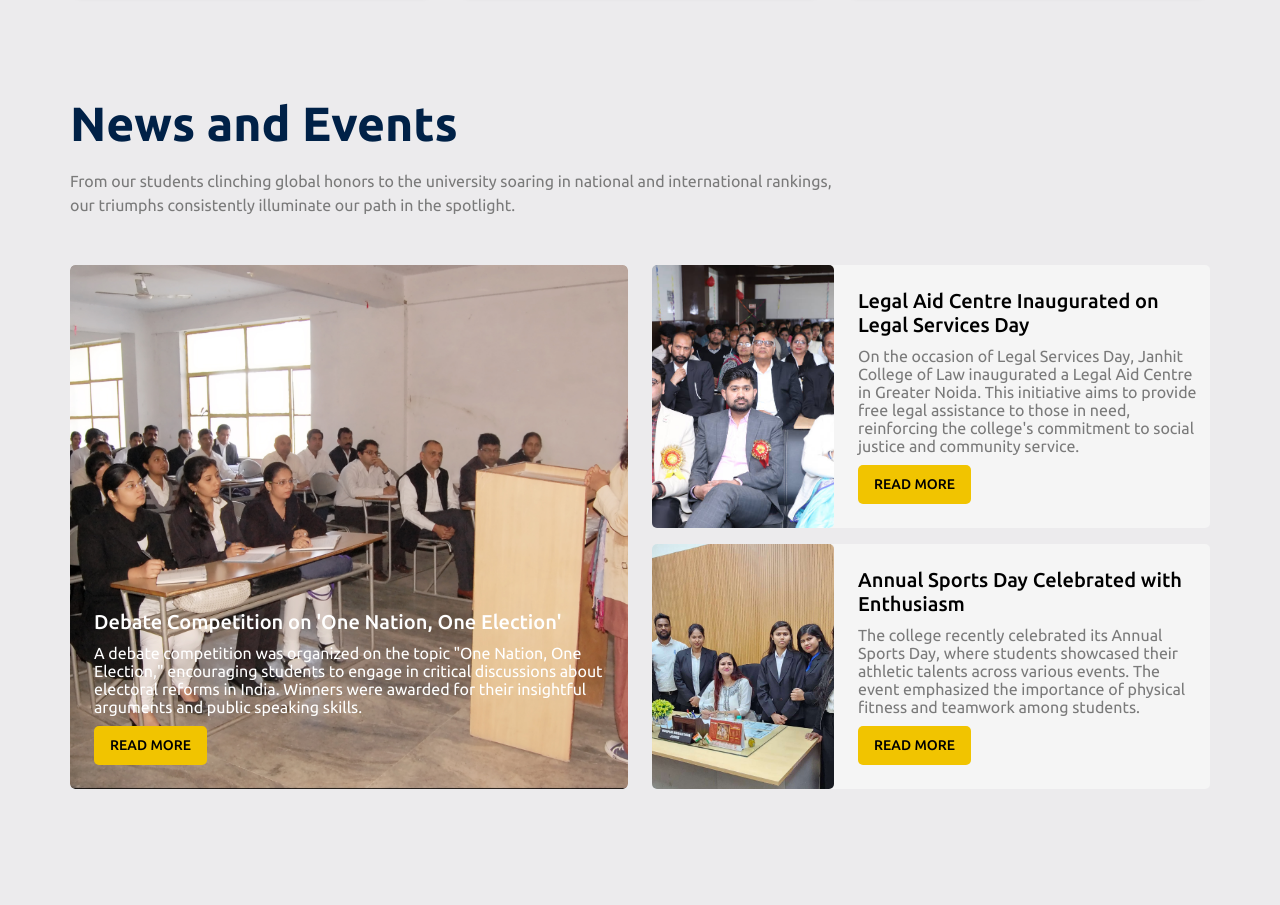
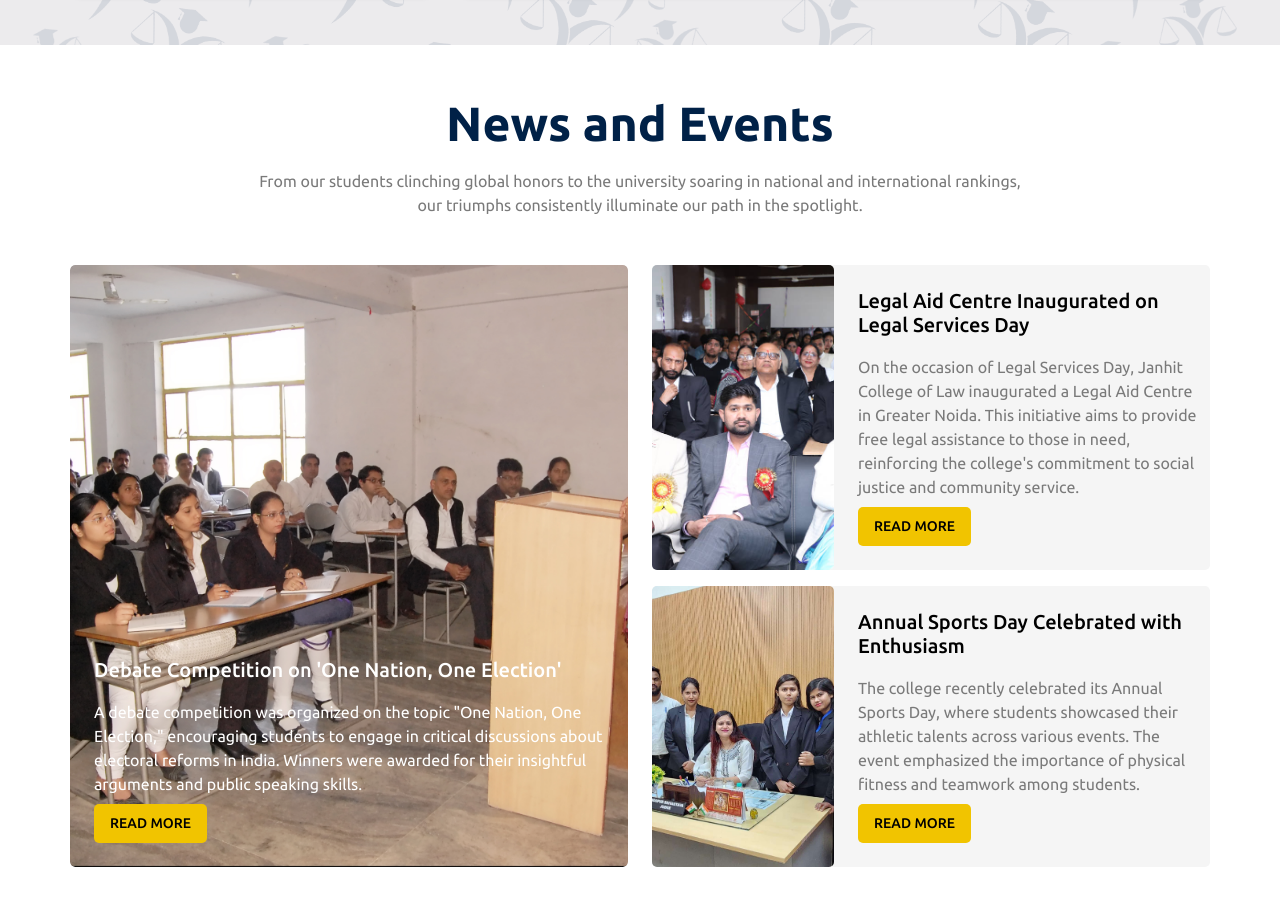
Before and after one commit to nitinkohaal/Janhit_college, a plain HTML site: page index.html in a window 1280 px wide. Shown: the part 2819-3724 px from the top of the page. Before the commit the page ends 3658 px from the top, so only its background shows below. Drawn offline with nearby package versions, Linux system fonts and the light colour scheme.

Commit message:
bg comit

```diff
--- a/index.html
+++ b/index.html
@@ -724,9 +724,9 @@
 
 
 
-    <section class="news_section container-fluid px-2 px-sm-0  ">
+    <section class="news_section bg-white container-fluid px-2 px-sm-0  ">
         <div class="container d-flex flex-column align-items-center p-0">
-            <div class="mainheading-news text-start  col-12">
+            <div class="mainheading-news text-start  text-md-center  col-12">
                 <h2 class="mean-heading-about mb-2">News and Events</h2>
                 <p class="para mb-3 mb-sm-5">From our students clinching global honors to the university soaring in national and international
                     rankings,<br> our triumphs consistently illuminate our path in the spotlight.</p>
@@ -740,8 +740,8 @@
                         </div>
                         <div class="card-content border-0 p-4   text-white" style="z-index: 1;">
                             <h3 class=""> Debate Competition on 'One Nation, One Election'</h3>
-                            <p >A debate competition was organized on the topic "One Nation, One Election," encouraging students to engage in critical discussions about electoral reforms in India. Winners were awarded for their insightful arguments and public speaking skills. </p>
-                            <button class="cource-button">read more</button>
+                            <p class="para">A debate competition was organized on the topic "One Nation, One Election," encouraging students to engage in critical discussions about electoral reforms in India. Winners were awarded for their insightful arguments and public speaking skills. </p>
+                            <button class="cource-button mt-2">read more</button>
                         </div>
                     </div>
                 </div>
@@ -754,8 +754,8 @@
                                     <div class="col-lg-4 col-md-12 newsImg-sm1"> </div>
                                     <div class="col-lg-8 col-md-12 p-4 ">
                                         <h3> Legal Aid Centre Inaugurated on Legal Services Day</h3>
-                                        <p>On the occasion of Legal Services Day, Janhit College of Law inaugurated a Legal Aid Centre in Greater Noida. This initiative aims to provide free legal assistance to those in need, reinforcing the college's commitment to social justice and community service.</p>
-                                        <button class="cource-button">read more</button>
+                                        <p class="para">On the occasion of Legal Services Day, Janhit College of Law inaugurated a Legal Aid Centre in Greater Noida. This initiative aims to provide free legal assistance to those in need, reinforcing the college's commitment to social justice and community service.</p>
+                                        <button class="cource-button mt-2">read more</button>
 
                                     </div>
                                 </div>
@@ -767,8 +767,8 @@
                                     <div class="col-lg-4 col-md-12 newsImg-sm2"></div>
                                     <div class="col-lg-8 col-md-12 p-4">
                                         <h3>Annual Sports Day Celebrated with Enthusiasm</h3>
-                                        <p>The college recently celebrated its Annual Sports Day, where students showcased their athletic talents across various events. The event emphasized the importance of physical fitness and teamwork among students. </p>
-                                         <button class="cource-button">read more</button>
+                                        <p class="para">The college recently celebrated its Annual Sports Day, where students showcased their athletic talents across various events. The event emphasized the importance of physical fitness and teamwork among students. </p>
+                                         <button class="cource-button mt-2">read more</button>
                                     </div>
                                 </div>
                             </div>
--- a/styles/style.css
+++ b/styles/style.css
@@ -15,6 +15,13 @@ h6 {
   padding: 0;
   box-sizing: border-box;
   font-family: "Ubuntu", sans-serif;
+}
+
+body{
+  background-image: url(../media/Untitled\ design.png);
+  background-size: contain;
+  /* background-repeat: no-repeat; */
+  background-position: center;
 }
 
 :root {
@@ -578,7 +585,7 @@ h1 {
 
 .about-section-parent {
   margin-top: 100px;
-  background-color: rgb(236, 235, 237);
+  /* background-color: rgb(236, 235, 237); */
 }
 
 
@@ -735,7 +742,7 @@ h1 {
 
 .college-section{
         /* padding: 50px 0px 50px 0px; */
-        background-color:rgb(236, 235, 237);
+        /* background-color:rgb(236, 235, 237); */
         margin-top: 100px;
 
     }
@@ -847,7 +854,7 @@ h1 {
 
 .news_section{
   padding: 50px 0px 50px 0px;
-  background-color:rgb(236, 235, 237);
+  background-color:#ecebed;
 
 }
 
@@ -903,13 +910,13 @@ h1 {
     color: #000;
 }
 
-.card-news  p{
+/* .card-news  p{
     color: #7a7a7a;
     font-weight: 400;
     font-size: 16px;
     line-height: 18px;
     margin-bottom: 10px;
-}
+} */
 
 .card-content h3{
 
```
Also changed, not shown: media/Lawyer-Legal-Law-firm-Logo-design-by-DEEMKA-STUDIO-9.png (added), media/Untitled design.png (added).
